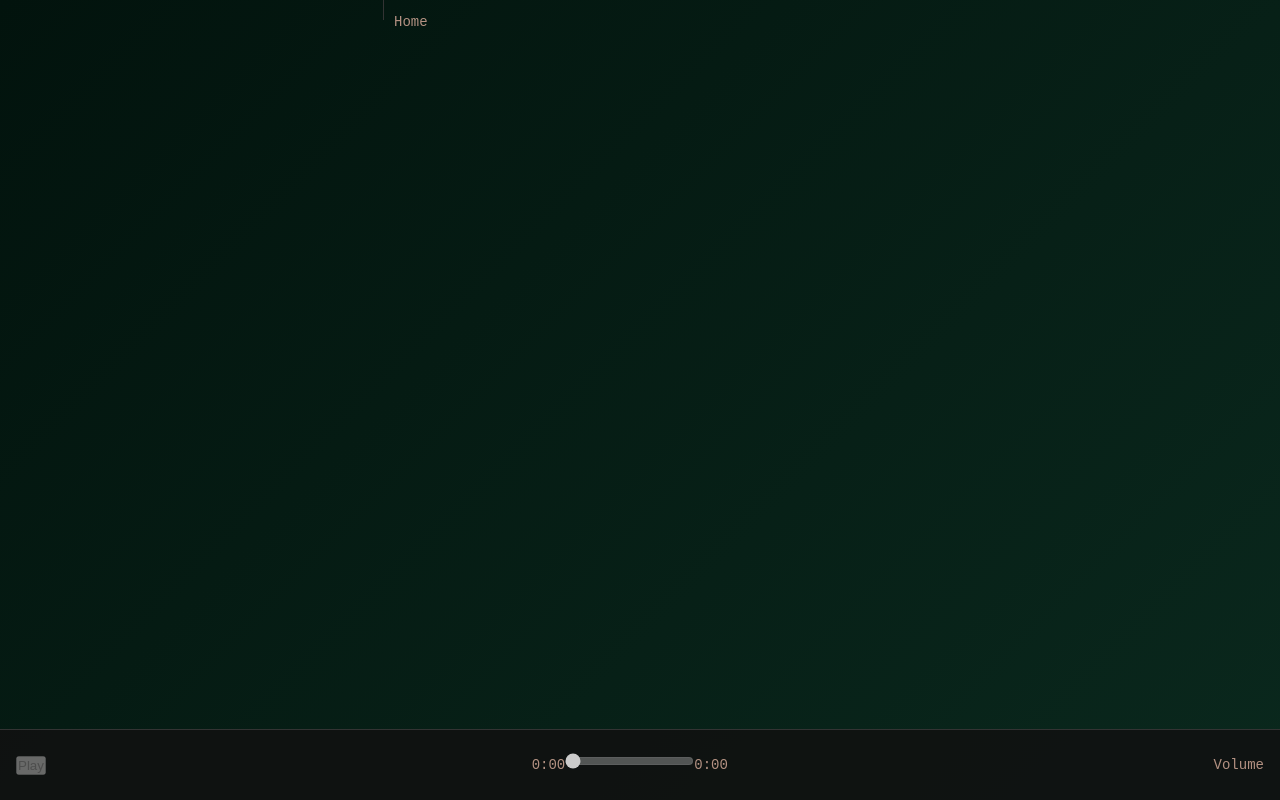
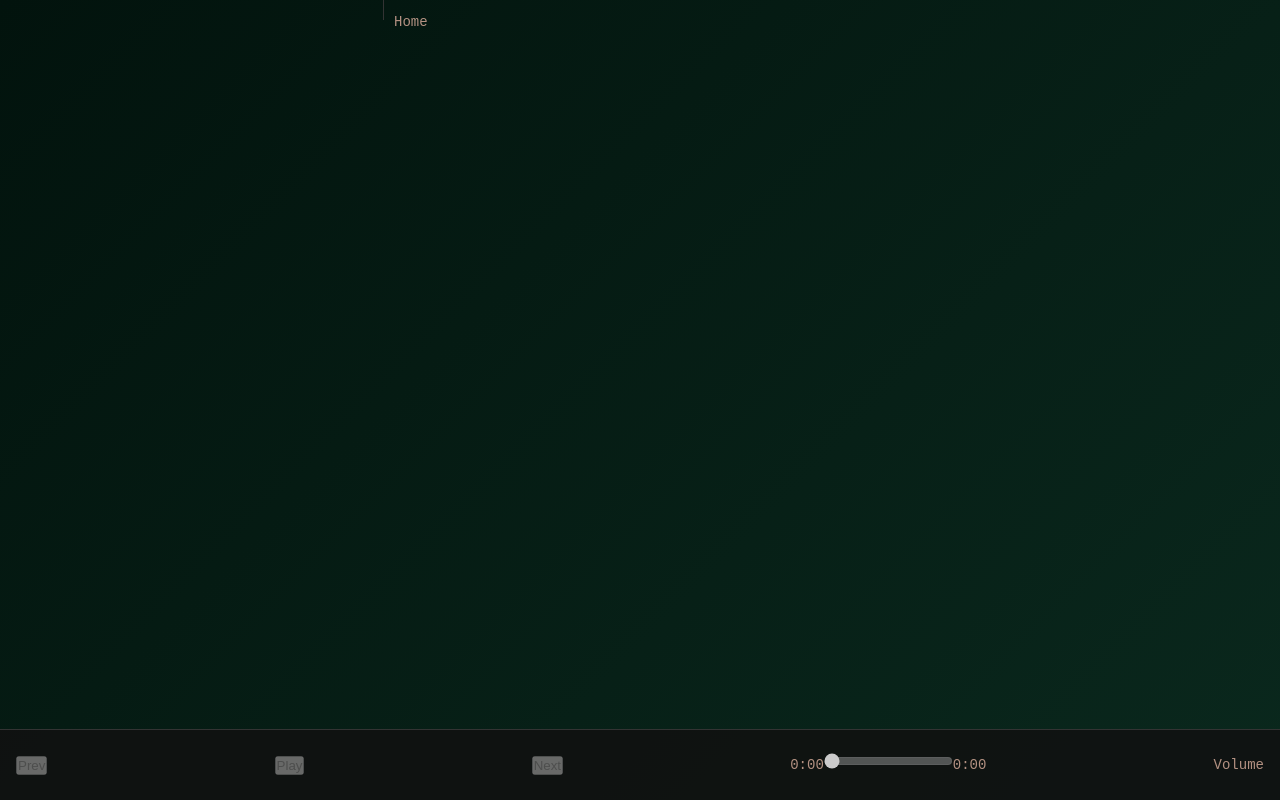
Before and after one commit to basicshelter/player, a React (Vite) app: page / in a window 1280 px wide. Built offline with nearby package versions, Linux system fonts and the light colour scheme.

Commit message:
Add next and prev buttons

```diff
--- a/src/containers/now-playing-bar/NowPlayingBar.tsx
+++ b/src/containers/now-playing-bar/NowPlayingBar.tsx
@@ -3,12 +3,16 @@ import { Progress } from "./progress/Progress";
 import { TrackDesc } from "./track-desc/TrackDesc";
 import { Volume } from "./volume/Volume";
 import "./NowPlayingBar.css";
+import { Prev } from "./prev/Prev";
+import { Next } from "./next/Next";
 
 export function NowPlayingBar() {
   return (
     <div className="playerbar">
       <TrackDesc />
+      <Prev />
       <PlayPause />
+      <Next />
       <Progress />
       <Volume />
     </div>
--- /dev/null
+++ b/src/containers/now-playing-bar/next/Next.tsx
@@ -0,0 +1,18 @@
+import { useAppDispatch, useAppSelector } from "../../../store/hooks";
+import { next, selectHasNext } from "../../../features/player/playerSlice";
+import { useCallback } from "react";
+
+export const Next = () => {
+  const dispatch = useAppDispatch();
+  const hasNext = useAppSelector(selectHasNext);
+
+  const onnext = useCallback(() => {
+    dispatch(next());
+  }, [dispatch]);
+
+  return (
+    <button onClick={onnext} disabled={!hasNext}>
+      Next
+    </button>
+  );
+};
--- /dev/null
+++ b/src/containers/now-playing-bar/prev/Prev.tsx
@@ -0,0 +1,18 @@
+import { useAppDispatch, useAppSelector } from "../../../store/hooks";
+import { prev, selectHasPrev } from "../../../features/player/playerSlice";
+import { useCallback } from "react";
+
+export const Prev = () => {
+  const dispatch = useAppDispatch();
+  const hasPrev = useAppSelector(selectHasPrev);
+
+  const onprev = useCallback(() => {
+    dispatch(prev());
+  }, [dispatch]);
+
+  return (
+    <button onClick={onprev} disabled={!hasPrev}>
+      Prev
+    </button>
+  );
+};
--- a/src/features/player/playerSlice.ts
+++ b/src/features/player/playerSlice.ts
@@ -90,11 +90,20 @@ export const selectIsPlaying = (state: RootState) => state.player.isPlaying;
 export const selectPosition = (state: RootState) => state.player.position;
 export const selectDuration = (state: RootState) => state.player.duration;
 
+export const selectHasPrev = (state: RootState) =>
+  state.player.currentIndex > 0;
+export const selectHasNext = createSelector(
+  selectQueue,
+  selectCurrentIndex,
+  (songs, index) => songs.length > index + 1,
+);
+
 export const selectCurrentSong = createSelector(
   selectQueue,
   selectCurrentIndex,
   (songs, index) => (songs.length > index ? songs[index] : null),
 );
+
 
 export default playerSlice.reducer;
 
```
